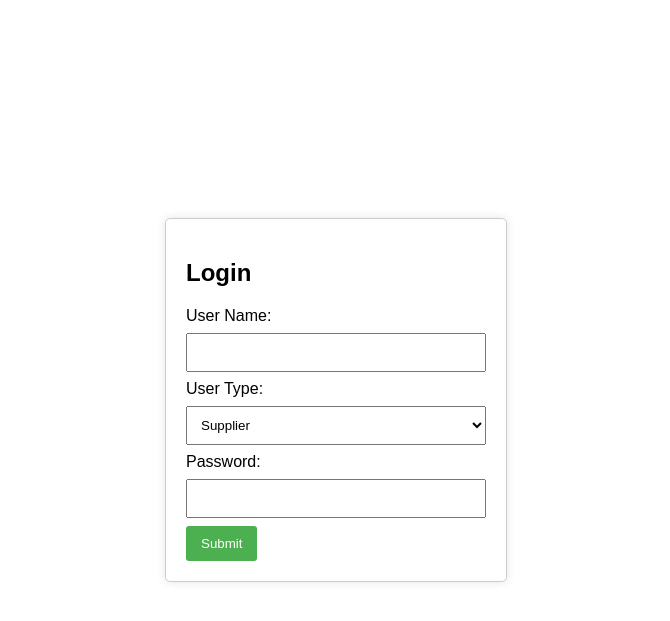
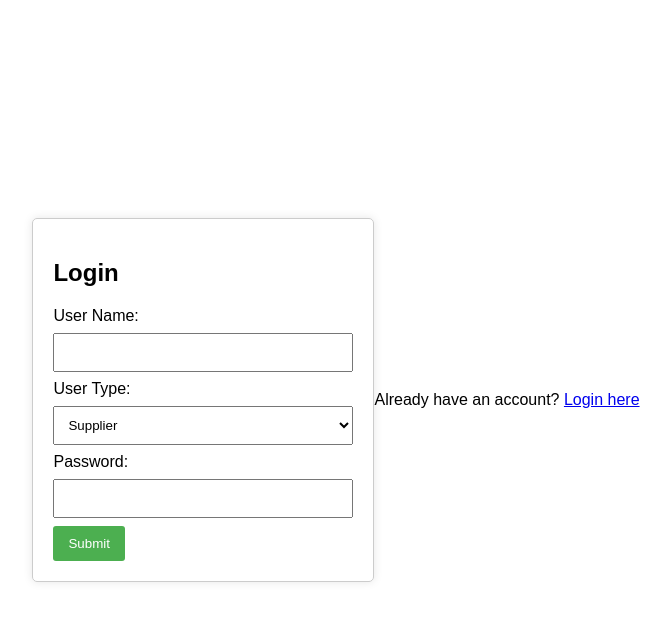
Before and after one commit to SACHINK51/pyproject, a Flask app: page /login in a window 1280 px wide. Shown: the top 621 px of the page, without its empty margins (304-974 px from the left). Run offline with Flask 2, Linux system fonts and the light colour scheme.

Commit message:
Update login.html
url for signup in login

```diff
--- a/templates/login.html
+++ b/templates/login.html
@@ -55,5 +55,7 @@
     <button type="submit">Submit</button>
 </form>
 
+ <p>Already have an account? <a href="{{ url_for('login') }}">Login here</a></p>
+
 </body>
 </html>
```
